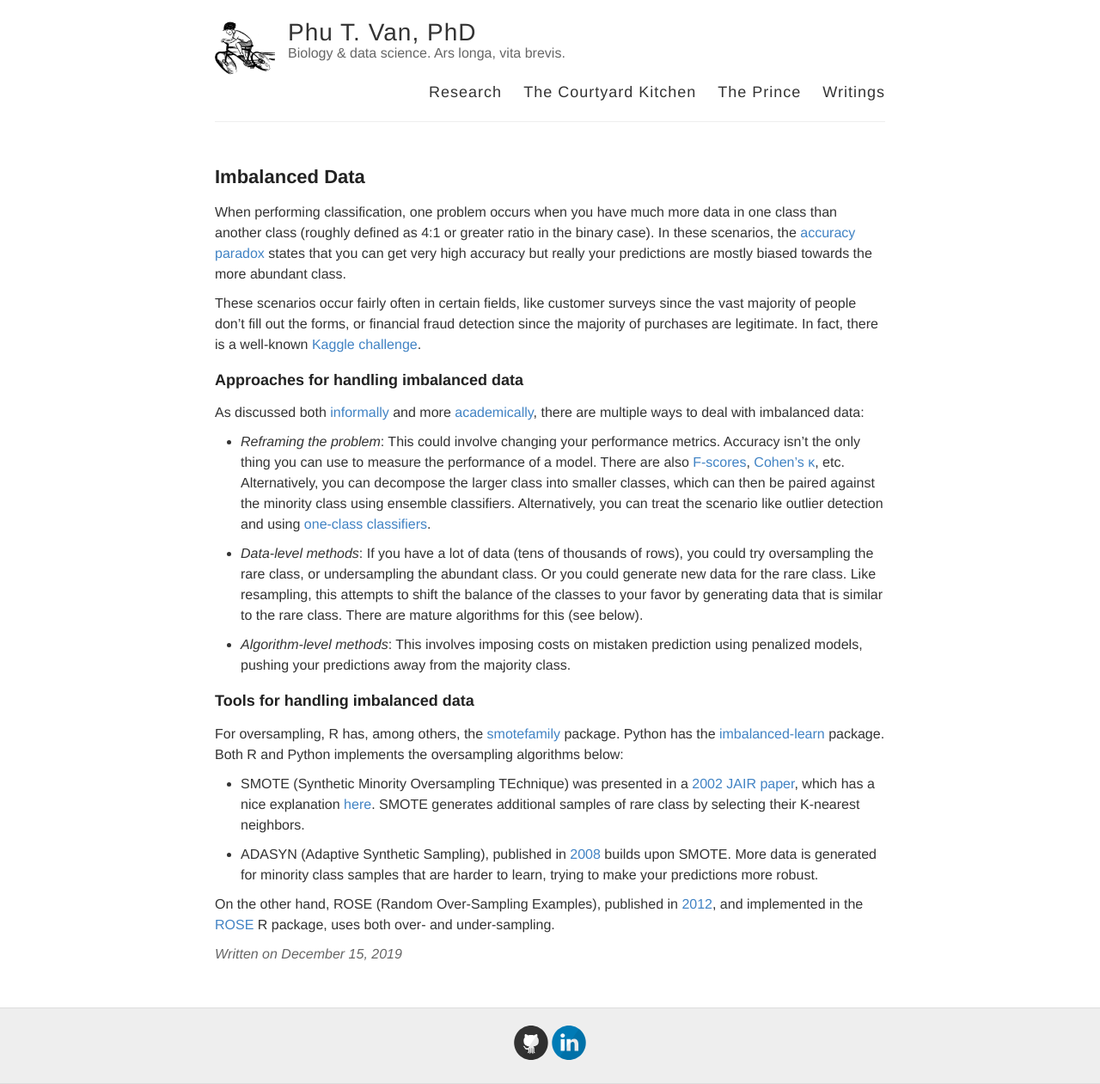
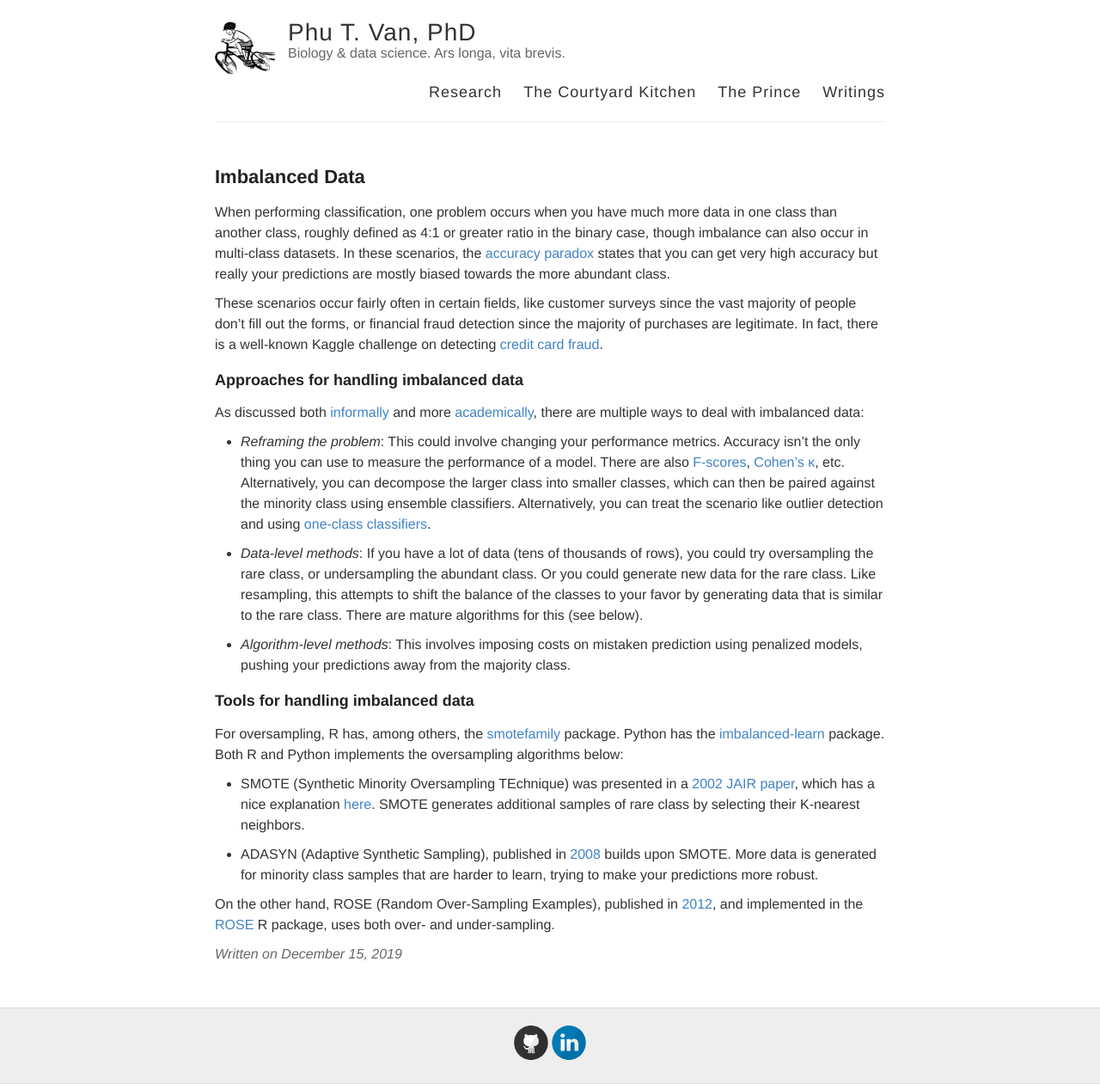
Before and after one commit to ptvan/ptvan.github.io, a Jekyll site: the page built from _posts/2019-12-15-imbalanced-data.md, in a window 1280 px wide. Shown: the whole page at 86% size. Built offline with Jekyll 4.4.1, drawn with Linux system fonts in a browser that asks for light colours.

Commit message:
updated imbalanced data blogpost

```diff
--- a/_posts/2019-12-15-imbalanced-data.md
+++ b/_posts/2019-12-15-imbalanced-data.md
@@ -3,9 +3,9 @@ layout: post
 title: Imbalanced Data
 ---
 
-When performing classification, one problem occurs when you have much more data in one class than another class (roughly defined as 4:1 or greater ratio in the binary case). In these scenarios, the [accuracy paradox](https://en.wikipedia.org/wiki/Accuracy_paradox) states that you can get very high accuracy but really your predictions are mostly biased towards the more abundant class.
+When performing classification, one problem occurs when you have much more data in one class than another class, roughly defined as 4:1 or greater ratio in the binary case, though imbalance can also occur in multi-class datasets. In these scenarios, the [accuracy paradox](https://en.wikipedia.org/wiki/Accuracy_paradox) states that you can get very high accuracy but really your predictions are mostly biased towards the more abundant class.
 
-These scenarios occur fairly often in certain fields, like customer surveys since the vast majority of people don't fill out the forms, or financial fraud detection since the majority of purchases are legitimate. In fact, there is a well-known [Kaggle challenge](https://www.kaggle.com/mlg-ulb/creditcardfraud).
+These scenarios occur fairly often in certain fields, like customer surveys since the vast majority of people don't fill out the forms, or financial fraud detection since the majority of purchases are legitimate. In fact, there is a well-known Kaggle challenge on detecting [credit card fraud](https://www.kaggle.com/mlg-ulb/creditcardfraud).
 
 ### Approaches for handling imbalanced data
 
```
